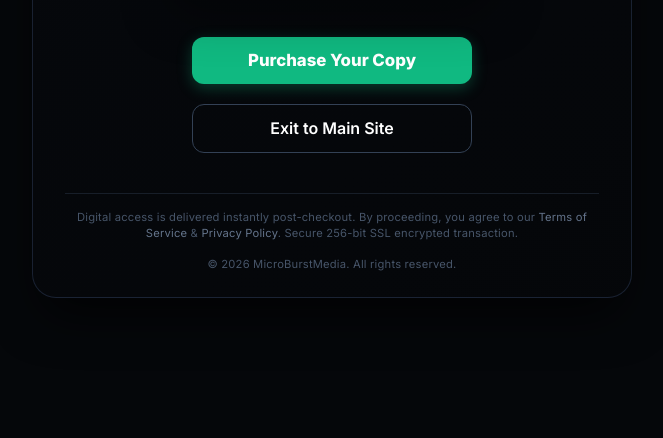
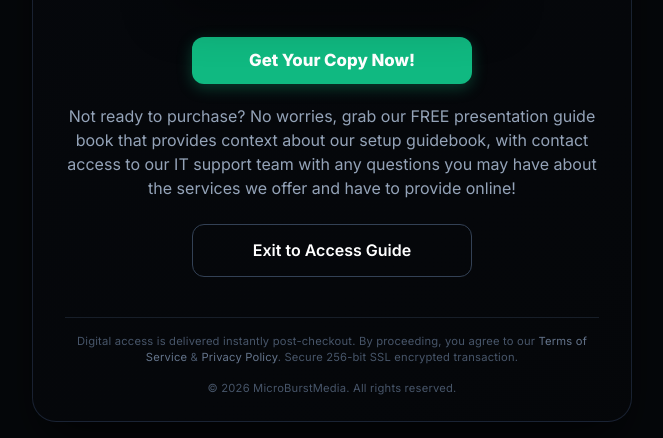
Before and after one commit to MicroBurstMedia/sales-campaign, a plain HTML site: page index.html in a window 1280 px wide. Shown: the part 6487-6925 px from the top of the page, without its empty margins (308-971 px from the left). Before the commit the page ends 6801 px from the top, so only its background shows below. Drawn offline with Linux system fonts and the light colour scheme.

Commit message:
Modify button text and update link in index.html
Updated button text and link for better clarity. Added a free presentation guide offer.

```diff
--- a/index.html
+++ b/index.html
@@ -416,11 +416,13 @@
   </div>
 
   <a href="https://buy.stripe.com/5kAbL1eJ90rbgAU9Bb" class="mbm-btn-primary">
-    Purchase Your Copy
+    Get Your Copy Now!
   </a>
 
- <a href="https://microburstmedia.github.io/digital-marketing-network/" class="mbm-btn-secondary">
-    Exit to Main Site
+  <p class="mbm-subtext">Not ready to purchase? No worries, grab our FREE presentation guide book that provides context about our setup guidebook, with contact access to our IT support team with any questions you may have about the services we offer and have to provide online!
+
+ <br><br><a href="https://microburstmedia.github.io/digital-marketing-network/" class="mbm-btn-secondary">
+    Exit to Access Guide
   </a>
 
   <div class="mbm-footer-policy">
```
